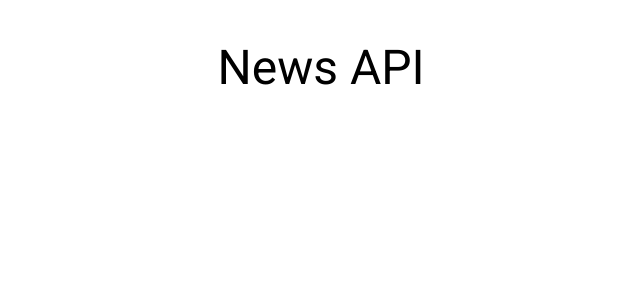
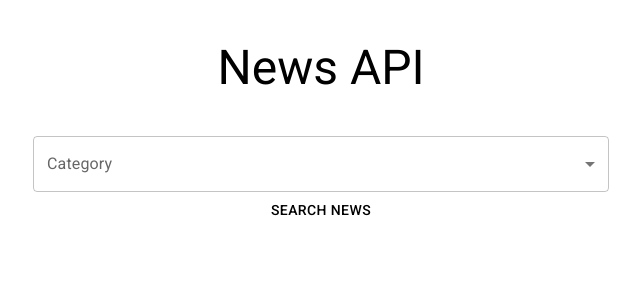
Before and after one commit to Facuscar/News-App, a React (Vite) app: page / in a window 1280 px wide. Shown: the top 300 px of the page, without its empty margins (319-959 px from the left). Built offline with nearby package versions, Linux system fonts and the light colour scheme.

Commit message:
Add: select for category

```diff
--- /dev/null
+++ b/components/Form.jsx
@@ -0,0 +1,25 @@
+import { FormControl, InputLabel, Select, MenuItem, Button, Box } from "@mui/material";
+import { CATEGORIES } from "../constants";
+
+const Form = () => {
+    return (
+        <FormControl fullWidth>
+            <InputLabel>Category</InputLabel>
+            <Select label='Category'>
+                <MenuItem>
+                    Category
+                </MenuItem>
+                { CATEGORIES.map( category => (
+                    <MenuItem key={category.value} value={category.value}>
+                        {category.label}
+                    </MenuItem>
+                ))}
+            </Select>
+            <Button fullWidth variant="primary">
+                Search News
+            </Button>
+        </FormControl>
+    )
+}
+
+export default Form;
--- /dev/null
+++ b/constants.js
@@ -0,0 +1,9 @@
+export const CATEGORIES = [
+    { value: 'general', label: 'General'},
+    { value: 'business', label: 'Business'},
+    { value: 'entertainment', label: 'Entertainment'},
+    { value: 'health', label: 'Health'},
+    { value: 'science', label: 'Science'},
+    { value: 'sports', label: 'Sports'},
+    { value: 'technology', label: 'Technology'},
+]
--- a/src/App.jsx
+++ b/src/App.jsx
@@ -1,4 +1,5 @@
 import { Container, Grid, Typography} from '@mui/material';
+import Form from '../components/Form';
 
 function App() {
 
@@ -9,6 +10,16 @@ function App() {
           News API
         </Typography>
       </header>
+      <Grid
+        container
+        direction="row"
+        justifyContent="center"
+      >
+        <Grid item md={6} xs={12}>
+          <Form />
+        </Grid>
+
+      </Grid>
     </Container>
   )
 }
```
